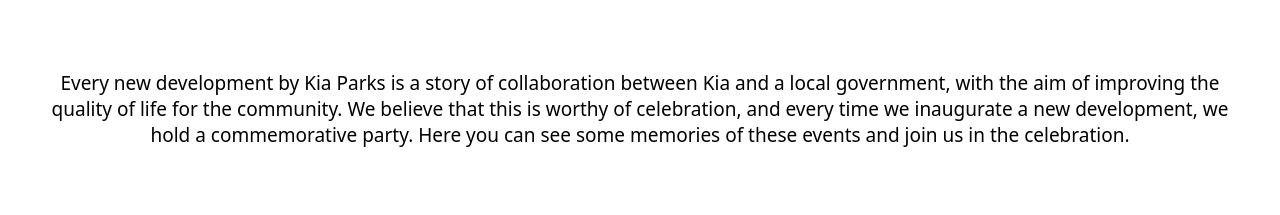
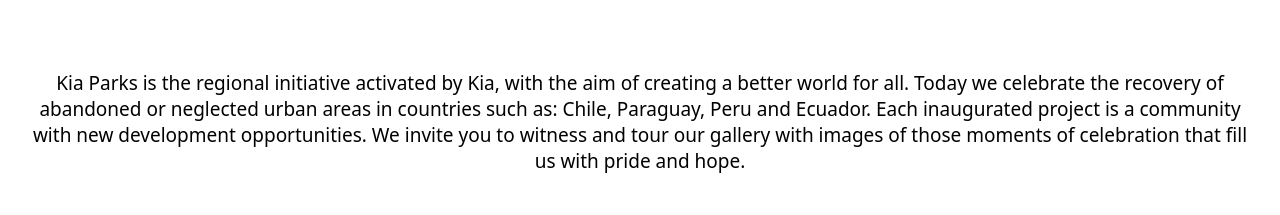
Before and after one commit to GenesisDigitalAurora/innocean-kiaparks, a React (Create React App) app: page /inauguraciones in a window 1280 px wide. Shown: the part 691-906 px from the top of the page. Built offline with nearby package versions, Linux system fonts and the light colour scheme; no server answers; a web font is replaced by a local one.

Commit message:
Update the introduction text for Openings section

```diff
--- a/src/pages/InauguracionesPage/InauguracionesPage.tsx
+++ b/src/pages/InauguracionesPage/InauguracionesPage.tsx
@@ -386,8 +386,8 @@ export const InauguracionesPage = ({ initialParks, lang, chooseLang }: Inaugurac
                     <div className="intro-text">
                         {
                             (lang === 'es')
-                                ? <p>Cada nuevo desarrollo de Kia Parks es una historia de colaboración entre Kia y un gobierno local, teniendo como objetivo el mejoramiento de la calidad de vida para la comunidad. Creemos que esto es digno de festejarse y cada que logramos inaugurar un nuevo desarrollo, hacemos una fiesta conmemorativa. Aquí se pueden ver algunos recuerdos de estos eventos y acompañarnos en el festejo.</p>
-                                : <p>Every new development by Kia Parks is a story of collaboration between Kia and a local government, with the aim of improving the quality of life for the community. We believe that this is worthy of celebration, and every time we inaugurate a new development, we hold a commemorative party. Here you can see some memories of these events and join us in the celebration.</p>
+                                ? <p>Kia Parks es la iniciativa regional activada por Kia, con el objetivo de crear un mundo mejor para todos. Hoy celebramos la recuperación de áreas urbanas abandonadas o descuidadas en países como: Chile, Paraguay, Perú y Ecuador. Cada proyecto inaugurado, es una comunidad con nuevas oportunidades de desarrollo. Te invitamos a ser testigo y recorrer nuestra galería con imágenes de esos momentos de celebración que nos llenan de orgullo y esperanza.</p>
+                                : <p>Kia Parks is the regional initiative activated by Kia, with the aim of creating a better world for all. Today we celebrate the recovery of abandoned or neglected urban areas in countries such as: Chile, Paraguay, Peru and Ecuador. Each inaugurated project is a community with new development opportunities. We invite you to witness and tour our gallery with images of those moments of celebration that fill us with pride and hope.</p>
                         }
 
                     </div>
```
